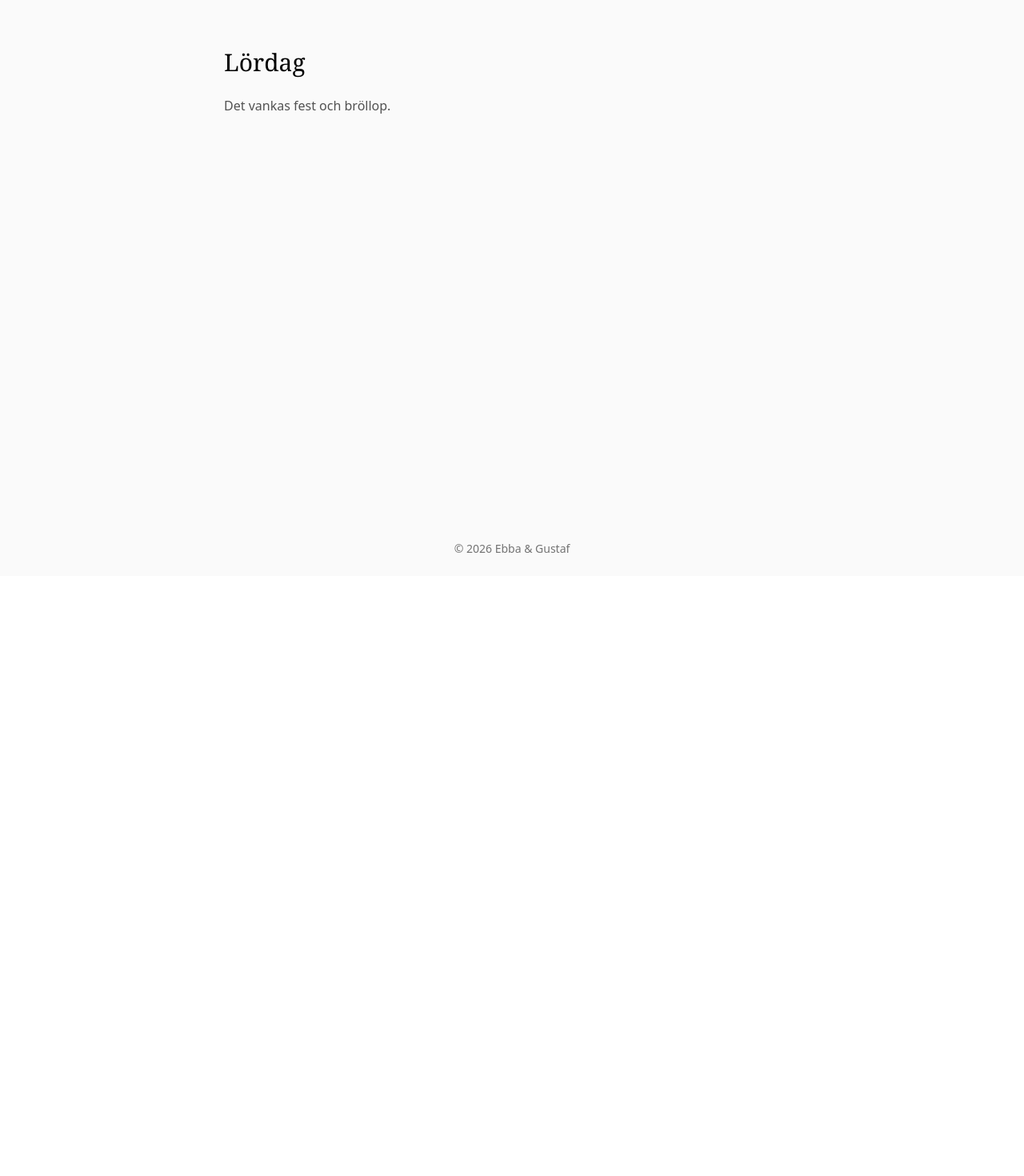
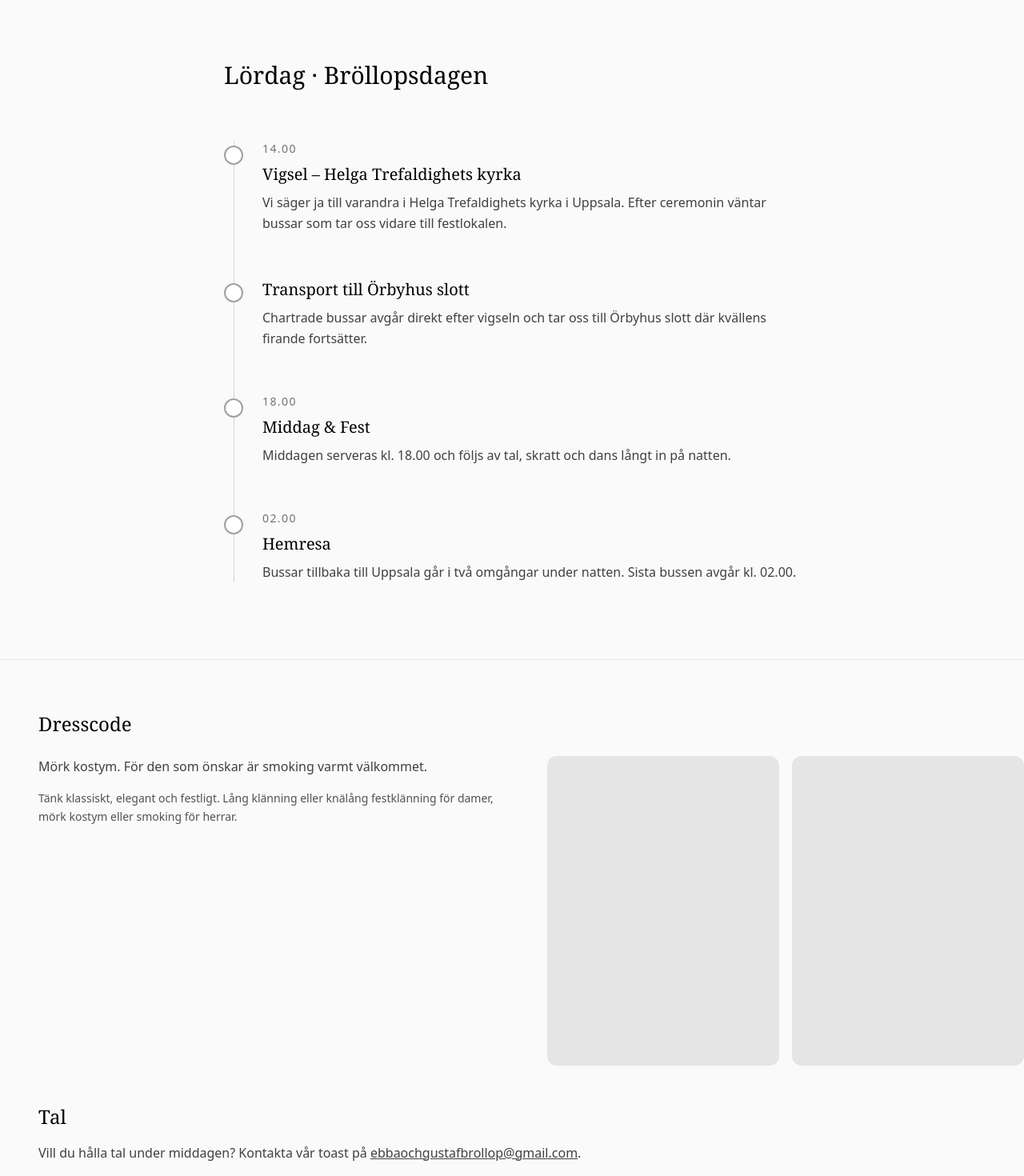
Before and after one commit to gustafffandersson/wedding-site-deployment, a React (Vite) app: page /saturday in a window 1280 px wide. Shown: the part 80-1550 px from the top of the page at 80% size. Before the commit the page ends 800 px from the top, so only its background shows below. Built offline with nearby package versions, Linux system fonts and the light colour scheme.

Commit message:
Added content to friday and saturday

```diff
--- a/src/pages/Friday.jsx
+++ b/src/pages/Friday.jsx
@@ -1,10 +1,101 @@
 export default function Friday() {
   return (
-    <section className="max-w-3xl mx-auto py-20 px-6">
-      <h2 className="font-serif text-3xl mb-6">Fredag</h2>
-      <p className="text-neutral-600">
-        Italian pizza party :{")"}
-      </p>
+    <section className="w-full py-24 bg-neutral-50">
+      <div className="max-w-3xl mx-auto px-6">
+        <h2 className="font-serif text-3xl mb-8">
+          Fredag · Pizzakväll
+        </h2>
+
+        <p className="text-neutral-700 leading-relaxed mb-16">
+          Bröllopshelgen inleds med en avslappnad pizzakväll på
+          Snerikes Nation i Uppsala. Ett perfekt tillfälle att landa,
+          träffa varandra och starta helgen tillsammans i en mer
+          avslappnad atmosfär.
+        </p>
+
+        {/* Timeline style layout for consistency */}
+        <div className="relative">
+          <div className="absolute left-3 top-0 bottom-0 w-px bg-neutral-300" />
+
+          <div className="space-y-14">
+
+            {/* Location */}
+            <div className="relative pl-12">
+              <div className="absolute left-0 top-1.5 w-6 h-6 rounded-full bg-white border-2 border-neutral-400" />
+              <h3 className="font-serif text-xl mb-2">
+                Snerikes Nation · Uppsala · 17:00
+              </h3>
+              <p className="text-neutral-700 leading-relaxed">
+                Vi samlas på Snerikes Nation för en kväll fylld av pizza,
+                samtal och förväntan inför morgondagen.
+              </p>
+            </div>
+
+            {/* Food & Drinks */}
+            <div className="relative pl-12">
+              <div className="absolute left-0 top-1.5 w-6 h-6 rounded-full bg-white border-2 border-neutral-400" />
+              <h3 className="font-serif text-xl mb-2">
+                Mat & Dryck
+              </h3>
+              <p className="text-neutral-700 leading-relaxed">
+                Pizza serveras till alla gäster. Dryck finns att köpa i baren.
+              </p>
+            </div>
+
+            {/* Theme */}
+            <div className="relative pl-12">
+              <div className="absolute left-0 top-1.5 w-6 h-6 rounded-full bg-white border-2 border-neutral-400" />
+              <h3 className="font-serif text-xl mb-2">
+                Tema · Färgsprakande Italien
+              </h3>
+              <p className="text-neutral-700 leading-relaxed">
+                Vi uppmuntrar till en färgstark och somrig klädsel i italiensk anda.
+                Tänk livfulla färger, mönster och en avslappnad elegans.
+              </p>
+            </div>
+
+          </div>
+        </div>
+
+      </div>
+
+      {/* Inspiration Section */}
+      <div className="mt-24 border-t border-neutral-200 pt-16 pl-12">
+
+        <div className="mb-10">
+          <h3 className="font-serif text-2xl mb-3">
+            Inspiration
+          </h3>
+          <div className="w-16 h-px bg-neutral-400 mb-6" />
+          <p className="text-neutral-700 leading-relaxed">
+            Tänk italiensk sommarkväll – varma färger, mönster,
+            linnetyger och avslappnad elegans.
+          </p>
+        </div>
+
+        <div className="grid grid-cols-2 sm:grid-cols-3 gap-6">
+
+          <div className="group aspect-[4/5] overflow-hidden rounded-2xl shadow-sm bg-neutral-200">
+            {/*
+      <img
+        src={inspo1}
+        alt="Färgstark italiensk klädsel"
+        className="w-full h-full object-cover transition-transform duration-700 group-hover:scale-105"
+      />
+      */}
+          </div>
+
+          <div className="group aspect-[4/5] overflow-hidden rounded-2xl shadow-sm bg-neutral-200">
+            {/* <img src={inspo2} alt="" className="w-full h-full object-cover transition-transform duration-700 group-hover:scale-105" /> */}
+          </div>
+
+          <div className="group aspect-[4/5] overflow-hidden rounded-2xl shadow-sm bg-neutral-200">
+            {/* <img src={inspo3} alt="" className="w-full h-full object-cover transition-transform duration-700 group-hover:scale-105" /> */}
+          </div>
+
+        </div>
+
+      </div>
     </section>
   );
 }
--- a/src/pages/Saturday.jsx
+++ b/src/pages/Saturday.jsx
@@ -1,10 +1,119 @@
 export default function Saturday() {
+  const events = [
+    {
+      time: "14.00",
+      title: "Vigsel – Helga Trefaldighets kyrka",
+      text: "Vi säger ja till varandra i Helga Trefaldighets kyrka i Uppsala. Efter ceremonin väntar bussar som tar oss vidare till festlokalen.",
+    },
+    {
+      title: "Transport till Örbyhus slott",
+      text: "Chartrade bussar avgår direkt efter vigseln och tar oss till Örbyhus slott där kvällens firande fortsätter.",
+    },
+    {
+      time: "18.00",
+      title: "Middag & Fest",
+      text: "Middagen serveras kl. 18.00 och följs av tal, skratt och dans långt in på natten.",
+    },
+    {
+      time: "02.00",
+      title: "Hemresa",
+      text: "Bussar tillbaka till Uppsala går i två omgångar under natten. Sista bussen avgår kl. 02.00.",
+    },
+  ];
+
   return (
-    <section className="max-w-3xl mx-auto py-20 px-6">
-      <h2 className="font-serif text-3xl mb-6">Lördag</h2>
-      <p className="text-neutral-600">
-        Det vankas fest och bröllop.
-      </p>
+    <section className="w-full py-24 bg-neutral-50">
+      <div className="max-w-3xl mx-auto px-6">
+        <h2 className="font-serif text-3xl mb-16">
+          Lördag · Bröllopsdagen
+        </h2>
+
+        <div className="relative">
+          {/* Vertical line */}
+          <div className="absolute left-3 top-0 bottom-0 w-px bg-neutral-300" />
+
+          <div className="space-y-14">
+            {events.map((event, index) => (
+              <div key={index} className="relative pl-12">
+                {/* Dot */}
+                <div className="absolute left-0 top-1.5 w-6 h-6 rounded-full bg-white border-2 border-neutral-400" />
+
+                {event.time && (
+                  <p className="text-sm uppercase tracking-widest text-neutral-500 mb-2">
+                    {event.time}
+                  </p>
+                )}
+
+                <h3 className="font-serif text-xl mb-2">
+                  {event.title}
+                </h3>
+
+                <p className="text-neutral-700 leading-relaxed">
+                  {event.text}
+                </p>
+              </div>
+            ))}
+          </div>
+        </div>
+      </div>
+
+      {/* Extra Information */}
+      <div className="mt-24 border-t border-neutral-200 pt-16 pl-12 space-y-12">
+
+        {/* Dresscode */}
+        <div>
+          <h3 className="font-serif text-2xl mb-6">
+            Dresscode
+          </h3>
+
+          <div className="grid md:grid-cols-2 gap-10 items-start">
+
+            {/* Text */}
+            <div>
+              <p className="text-neutral-700 leading-relaxed mb-4">
+                Mörk kostym. För den som önskar är smoking varmt välkommet.
+              </p>
+
+              <p className="text-neutral-600 text-sm leading-relaxed">
+                Tänk klassiskt, elegant och festligt. Lång klänning eller
+                knälång festklänning för damer, mörk kostym eller smoking
+                för herrar.
+              </p>
+            </div>
+
+            {/* Images */}
+            <div className="grid grid-cols-2 gap-4">
+              <div className="aspect-[3/4] bg-neutral-200 rounded-xl overflow-hidden">
+                {/* Replace with image */}
+                {/* <img src={dress1} alt="Mörk kostym inspiration" className="w-full h-full object-cover" /> */}
+              </div>
+
+              <div className="aspect-[3/4] bg-neutral-200 rounded-xl overflow-hidden">
+                {/* Replace with image */}
+                {/* <img src={dress2} alt="Smoking inspiration" className="w-full h-full object-cover" /> */}
+              </div>
+            </div>
+
+          </div>
+        </div>
+
+        {/* Tal */}
+        <div>
+          <h3 className="font-serif text-2xl mb-4">
+            Tal
+          </h3>
+          <p className="text-neutral-700 leading-relaxed">
+            Vill du hålla tal under middagen? Kontakta vår toast på{" "}
+            <a
+              href="mailto:ebbaochgustafbrollop@gmail.com"
+              className="underline hover:text-neutral-500 transition-colors"
+            >
+              ebbaochgustafbrollop@gmail.com
+            </a>.
+          </p>
+        </div>
+
+      </div>
     </section>
   );
 }
```
